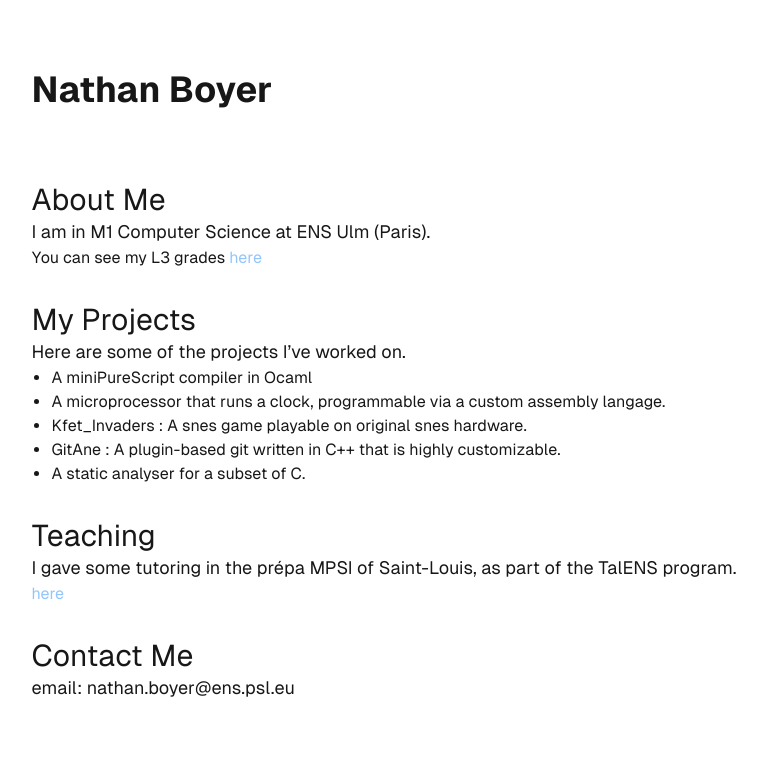
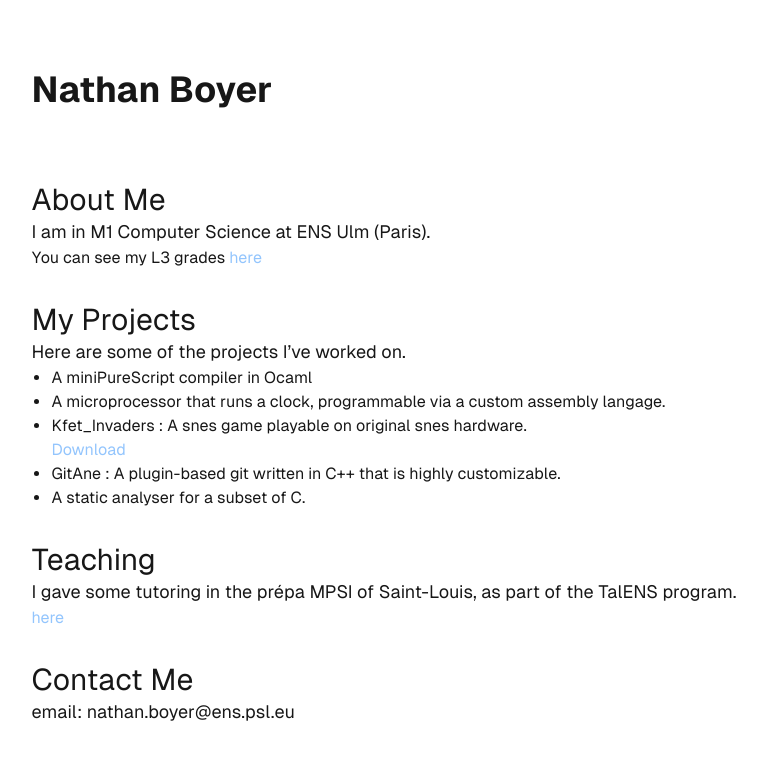
Before and after one commit to NathBo/personal-ens-page, a Next.js app: page / in a window 1280 px wide. Shown: the part 504-1264 px from the top of the page, without its empty margins (256-1023 px from the left). Built offline with nearby package versions, Linux system fonts and the light colour scheme.

Commit message:
kfet invaders link

```diff
--- a/pages/api/hello.js
+++ b/pages/api/hello.js
@@ -1,5 +1,5 @@
 // Next.js API route support: https://nextjs.org/docs/api-routes/introduction
 
 export default function handler(req, res) {
-  res.status(200).json({ name: "John Doe" });
+  res.status(200).json({ name: "Nathan Boyer" });
 }
--- a/pages/index.js
+++ b/pages/index.js
@@ -83,7 +83,11 @@ export default function Home() {
             A microprocessor that runs a clock, programmable via a custom assembly langage.
           </li>
           <li>
-            Kfet_Invaders : A snes game playable on original snes hardware.
+            Kfet_Invaders : A snes game playable on original snes hardware. <br/>
+
+            <a href="k-fet_invaders.sfc" target="_blank" rel="noopener noreferrer" className="text-blue-300 hover:underline">
+           Download
+          </a>
           </li>
           <li>
             GitAne : A plugin-based git written in C++ that is highly customizable.
```
Also changed, not shown: 1 other file (tests, documents, lock files or other folders).
